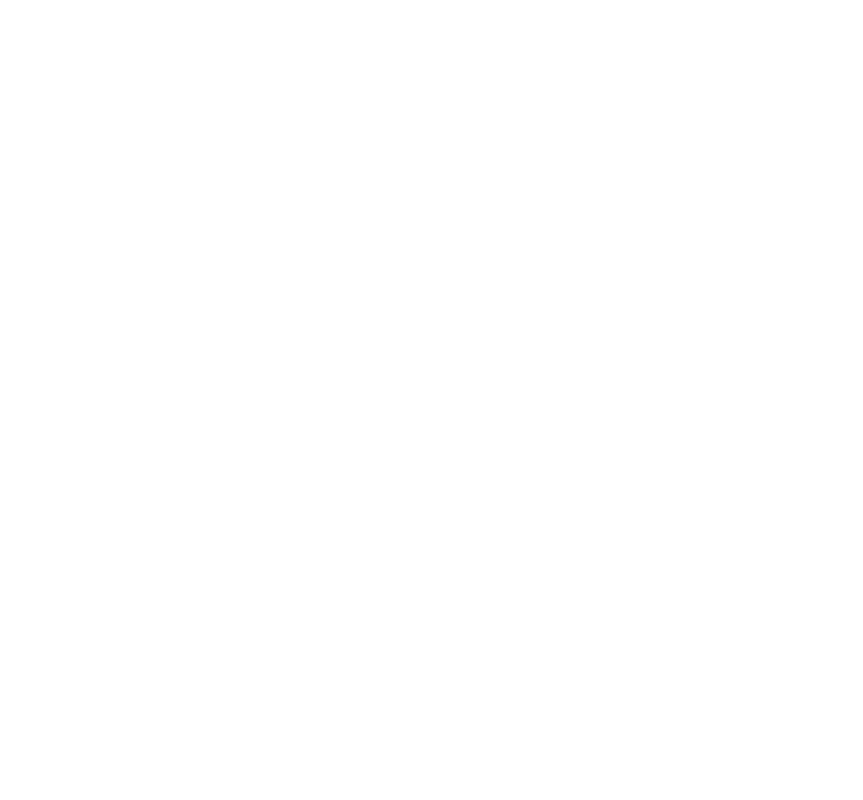
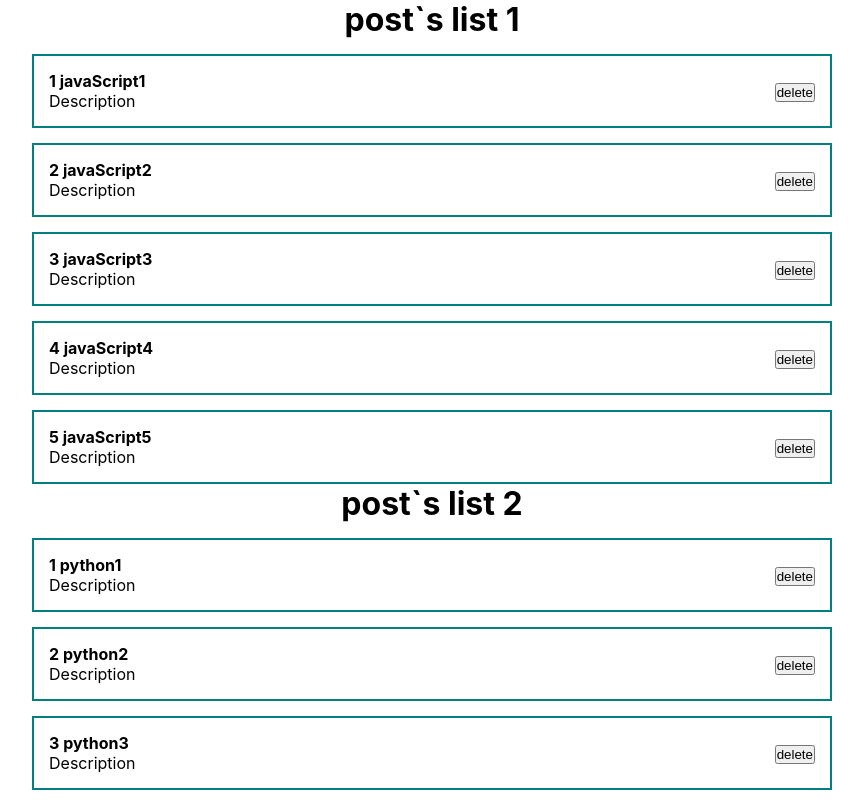
Before and after one commit to pea4a/react-training, a React (Create React App) app: page / in a window 1280 px wide. Shown: the top 800 px of the page, without its empty margins (208-1071 px from the left). Built offline with nearby package versions, Linux system fonts and the light colour scheme.

Commit message:
(FEAT) add midle wersion of first atsk

```diff
--- a/src/App.js
+++ b/src/App.js
@@ -1,7 +1,27 @@
-import { Box, Button, Table, TableBody, TableCell, TableRow, TextField } from '@mui/material';
 import React, { useState } from 'react';
-
+import PostItem from './components/PostItem';
+import PostList from './components/PostList';
+import './styles/App.css';
 const App = () => {
-
+    const [posts, setPosts] = useState([
+        { id: 1, title: 'javaScript1', body: 'Description' },
+        { id: 2, title: 'javaScript2', body: 'Description' },
+        { id: 3, title: 'javaScript3', body: 'Description' },
+        { id: 4, title: 'javaScript4', body: 'Description' },
+        { id: 5, title: 'javaScript5', body: 'Description' },
+    ])
+    const [posts2, setPosts2] = useState([
+        { id: 1, title: 'python1', body: 'Description' },
+        { id: 2, title: 'python2', body: 'Description' },
+        { id: 3, title: 'python3', body: 'Description' },
+        { id: 4, title: 'python4', body: 'Description' },
+        { id: 5, title: 'pythont5', body: 'Description' },
+    ])
+    return (
+        <div className='App'>
+            <PostList posts={posts} title='post`s list 1' />
+            <PostList posts={posts2} title='post`s list 2' />
+        </div >
+    )
 }
 export default App;
--- /dev/null
+++ b/src/components/PostItem.js
@@ -0,0 +1,18 @@
+import React from "react";
+
+const PostItem = (props) => {
+    return (
+        <div className="post">
+            <div className="post_content">
+                <strong>{props.post.id} {props.post.title}</strong>
+                <div>
+                    {props.post.body}
+                </div>
+            </div>
+            <div className="post_btns">
+                <button>delete</button>
+            </div>
+        </div>
+    )
+}
+export default PostItem
--- /dev/null
+++ b/src/components/PostList.js
@@ -0,0 +1,17 @@
+import React from "react";
+import PostItem from "./PostItem";
+
+const PostList = ({ posts, title }) => {
+    return (
+        <div>
+            <h1 style={{ textAlign: 'center' }}>
+                {title}
+            </h1>
+            {
+                posts.map(post =>
+                    <PostItem post={post} key={post.id} />)
+            }
+        </div>
+    )
+}
+export default PostList
--- /dev/null
+++ b/src/styles/App.css
@@ -0,0 +1,23 @@
+* {
+    margin: 0;
+    padding: 0;
+    box-sizing: border-box;
+}
+
+.App {
+    width: 800px;
+}
+
+#root {
+    display: flex;
+    justify-content: center;
+}
+
+.post {
+    display: flex;
+    padding: 15px;
+    border: 2px solid teal;
+    margin-top: 15px;
+    justify-content: space-between;
+    align-items: center;
+}
```
